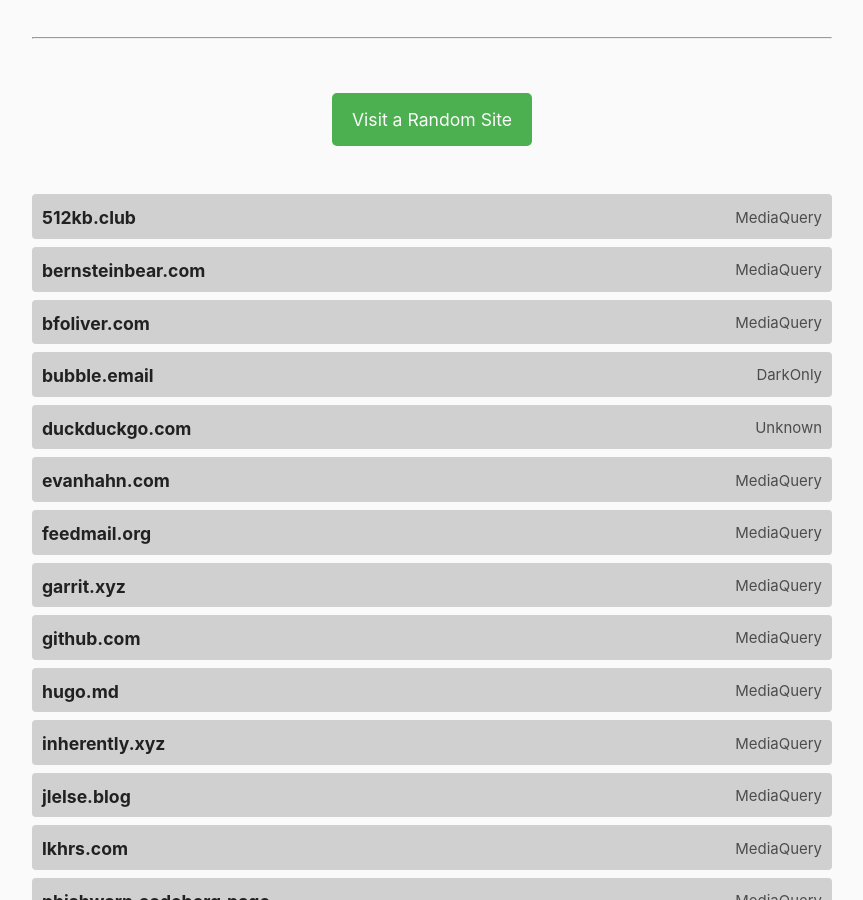
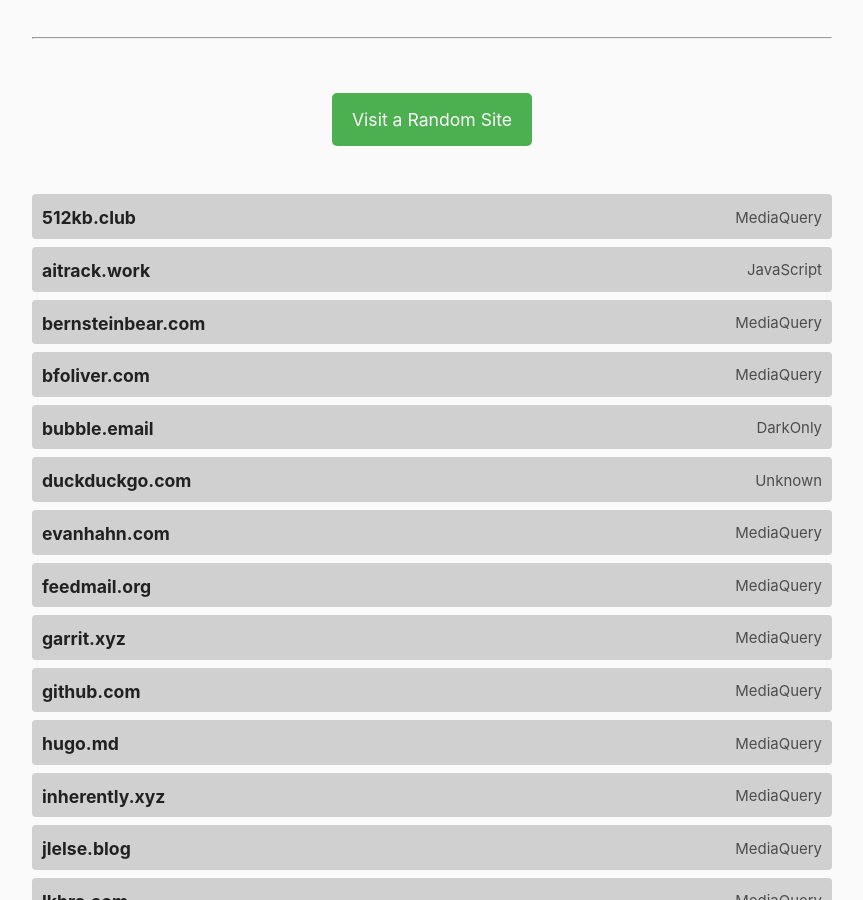
Before and after one commit to garritfra/darktheme.club, a Jekyll site: the page built from index.md, in a window 1280 px wide and 900 px high, scrolled down 481 px. Shown: the whole window, without its empty margins (208-1071 px from the left). Built offline with Jekyll 4.4.1, drawn with Linux system fonts in a browser that asks for light colours.

Commit message:
add: aitrack.work
added https://aitrack.work/

```diff
--- a/_data/sites.yml
+++ b/_data/sites.yml
@@ -2,6 +2,11 @@
   url: https://512kb.club/
   method: mediaquery
   last_checked: 2022-04-16
+
+- domain: aitrack.work
+  url: https://aitrack.work/
+  method: javascript
+  last_checked: 2022-07-19
 
 - domain: bernsteinbear.com
   url: https://bernsteinbear.com/
```
